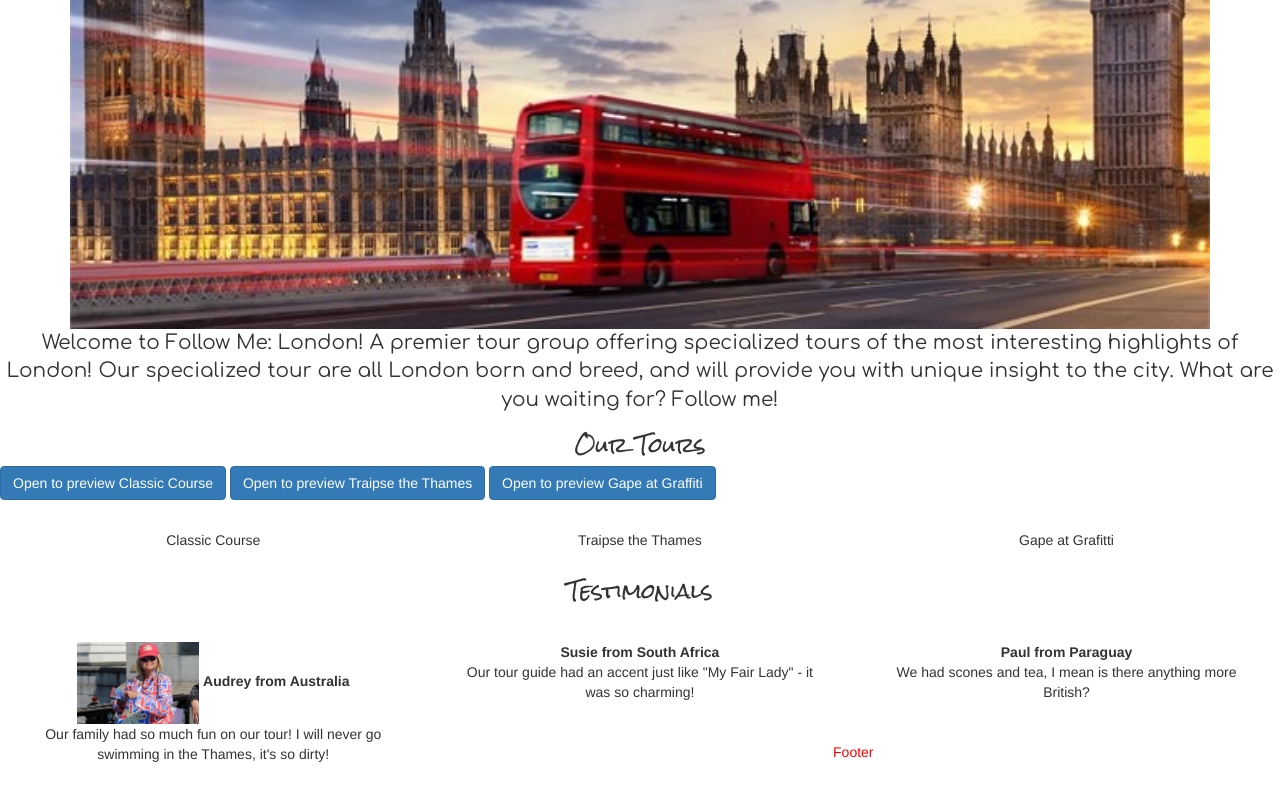
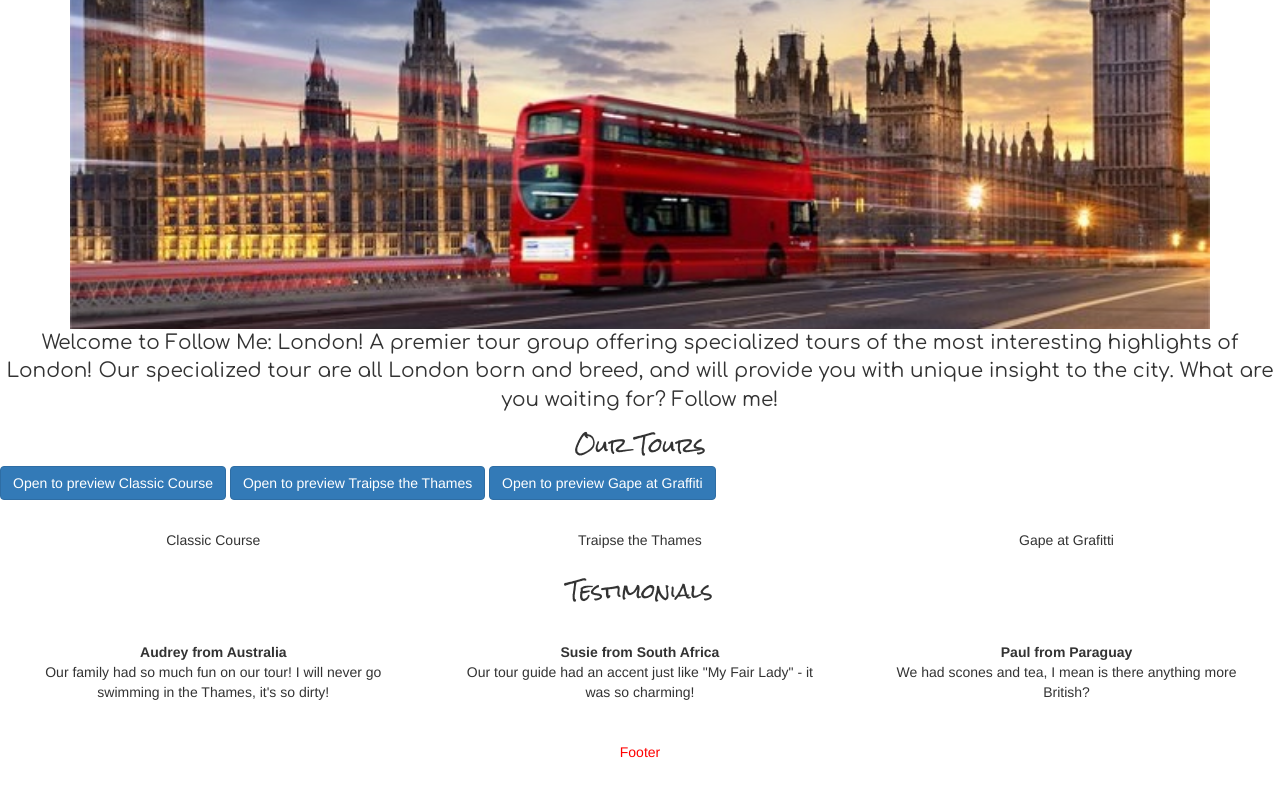
Before and after one commit to hanneoa/follow-me-london, a plain HTML site: page index.html in a window 1280 px wide. Shown: the part 346-1150 px from the top of the page. After the commit the page ends 1118 px from the top, so only its background shows below. Drawn offline with nearby package versions, Linux system fonts and the light colour scheme.

Commit message:
Update index.html

```diff
--- a/index.html
+++ b/index.html
@@ -82,19 +82,13 @@ $('#Tours').on('show.bs.modal', function (event) {
 <h2>Testimonials</h2>
 
 <div class="testimonials">
-  <div class="column">
-      <img src="images/audrey.jpg" style="width:33.3%;">
-        <b>Audrey from Australia</b>
-          <br><p>Our family had so much fun on our tour! I will never go swimming in the Thames, it's so dirty!</p>
+  <div class="column"><b>Audrey from Australia</b>
+  <br><p>Our family had so much fun on our tour! I will never go swimming in the Thames, it's so dirty!</p>
   </div>
-
-  <div class="column">
-    <b>Susie from South Africa</b>
-      <br><p>Our tour guide had an accent just like "My Fair Lady" - it was so charming!</p>
+  <div class="column"><b>Susie from South Africa</b>
+  <br><p>Our tour guide had an accent just like "My Fair Lady" - it was so charming!</p>
   </div>
-
-  <div class="column">
-    <b>Paul from Paraguay</b>
+  <div class="column"><b>Paul from Paraguay</b>
   <br><p>We had scones and tea, I mean is there anything more British?</p>
   </div>
 </div>
```
